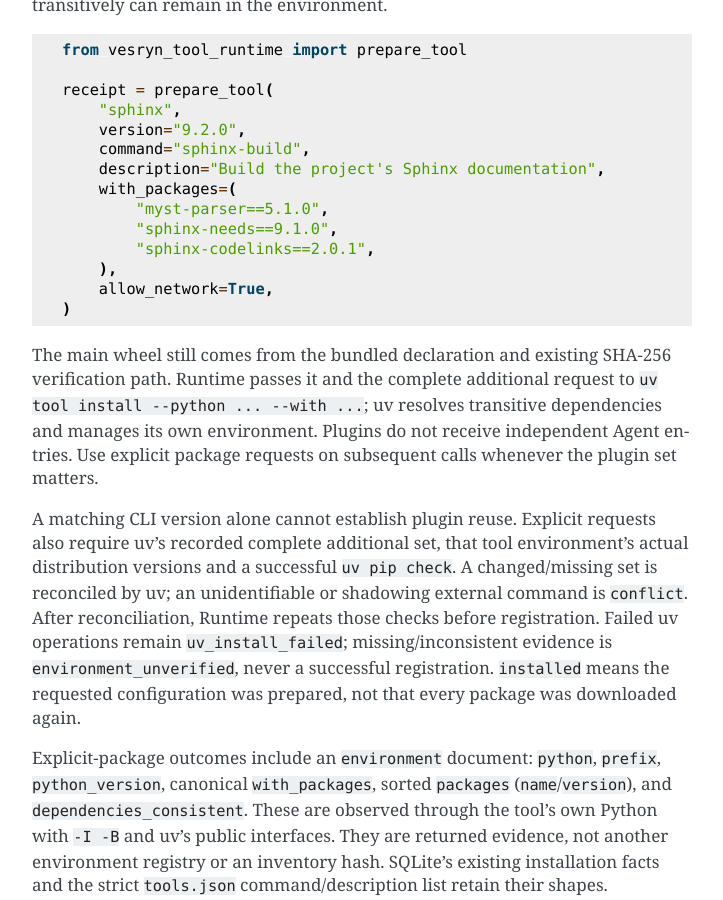
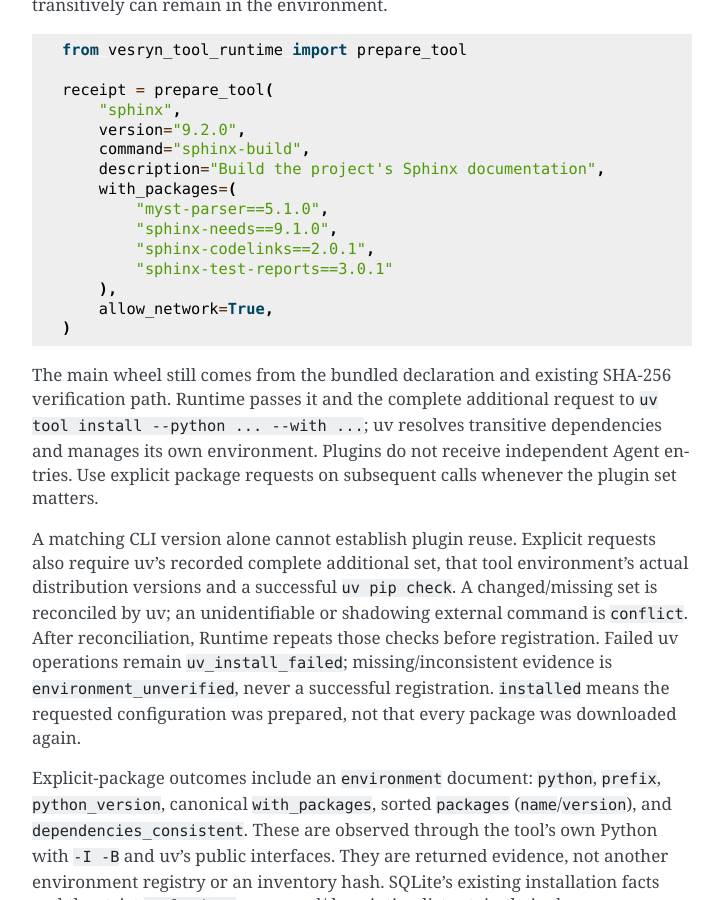
Before and after one commit to dymzz/vesryn-tool-runtime, a Sphinx documentation site: the page built from docs/tool-assets.md, in a window 1280 px wide and 900 px high, scrolled down 4739 px. Shown: the whole window, without its empty margins (388-1111 px from the left). Built offline with Sphinx 7.4.7, drawn with Linux system fonts in a browser that asks for light colours.

Commit message:
docs: list the test-report plugin in the preparation example (#51 P2.2)

```diff
--- a/docs/tool-assets.md
+++ b/docs/tool-assets.md
@@ -117,6 +117,7 @@
         "myst-parser==5.1.0",
         "sphinx-needs==9.1.0",
         "sphinx-codelinks==2.0.1",
+        "sphinx-test-reports==3.0.1"
     ),
     allow_network=True,
 )
```
